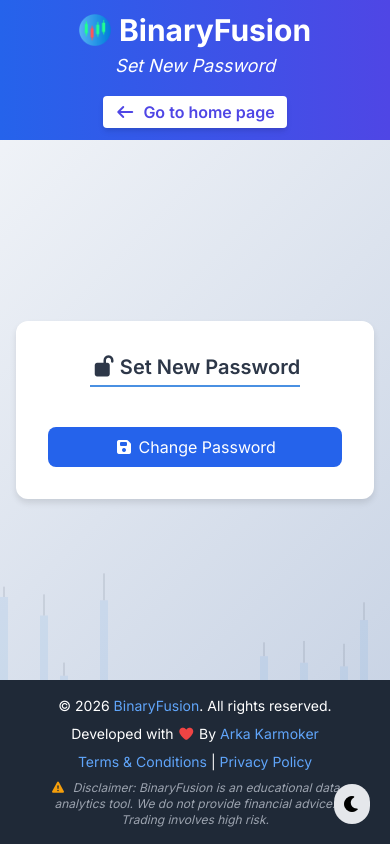
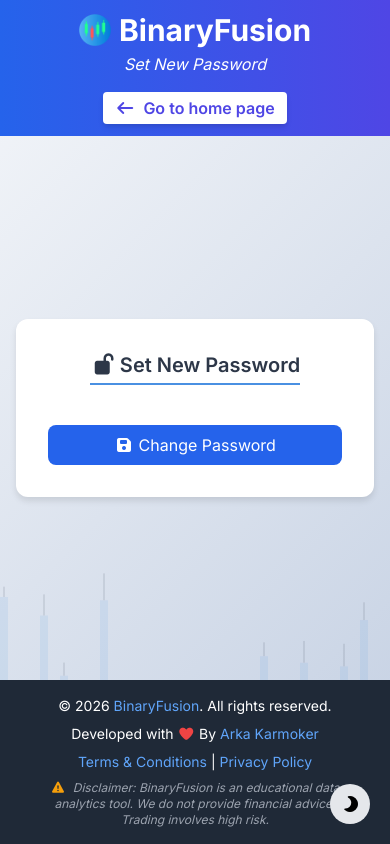
Before and after one commit to ArkaKarmoker/BinaryFusion, a Django app: page /accounts/reset/1/1/ in a window 390 px wide. Run offline with Django 5.2, Linux system fonts and the light colour scheme; some libraries are stand-ins or nearby versions.

Commit message:
Standardize theme toggle button & header subtitle
Normalize the theme toggle markup across account and predictor templates: replace padding-based button with a fixed w-10 h-10 flex-centered rounded button and add fa-flip-horizontal to the moon icon for correct orientation. Also reduce the header subtitle size from text-lg to text-base in templates/includes/header.html to lessen prominence. Affects templates/accounts/*.html, templates/predictor/app.html, and templates/includes/header.html.

```diff
--- a/templates/accounts/dashboard.html
+++ b/templates/accounts/dashboard.html
@@ -574,8 +574,8 @@
 </head>
 <body class="min-h-screen flex flex-col light-mode transition-colors duration-300" id="body">
     <canvas id="tradingCanvas" class="trading-animation"></canvas>
-    <button class="theme-toggle bg-gray-200 dark:bg-gray-700 p-2 rounded-full" onclick="toggleTheme()">
-        <span class="light-icon"><i class="fa fa-moon"></i></span>
+    <button class="theme-toggle bg-gray-200 dark:bg-gray-700 w-10 h-10 flex items-center justify-center rounded-full" onclick="toggleTheme()">
+        <span class="light-icon"><i class="fa fa-moon fa-flip-horizontal"></i></span>
         <span class="dark-icon hidden"><i class="fa fa-sun"></i></span>
     </button>
 
--- a/templates/accounts/login.html
+++ b/templates/accounts/login.html
@@ -200,8 +200,8 @@
 <body class="min-h-screen flex flex-col light-mode transition-colors duration-300" id="body">
     <canvas id="tradingCanvas" class="trading-animation"></canvas>
 
-    <button class="theme-toggle bg-gray-200 dark:bg-gray-700 p-2 rounded-full" onclick="toggleTheme()">
-        <span class="light-icon"><i class="fa fa-moon"></i></span>
+    <button class="theme-toggle bg-gray-200 dark:bg-gray-700 w-10 h-10 flex items-center justify-center rounded-full" onclick="toggleTheme()">
+        <span class="light-icon"><i class="fa fa-moon fa-flip-horizontal"></i></span>
         <span class="dark-icon hidden"><i class="fa fa-sun"></i></span>
     </button>
 
--- a/templates/accounts/password_reset.html
+++ b/templates/accounts/password_reset.html
@@ -156,8 +156,8 @@
 <body class="min-h-screen flex flex-col light-mode transition-colors duration-300" id="body">
     <canvas id="tradingCanvas" class="trading-animation"></canvas>
 
-    <button class="theme-toggle bg-gray-200 dark:bg-gray-700 p-2 rounded-full" onclick="toggleTheme()">
-        <span class="light-icon"><i class="fa fa-moon"></i></span>
+    <button class="theme-toggle bg-gray-200 dark:bg-gray-700 w-10 h-10 flex items-center justify-center rounded-full" onclick="toggleTheme()">
+        <span class="light-icon"><i class="fa fa-moon fa-flip-horizontal"></i></span>
         <span class="dark-icon hidden"><i class="fa fa-sun"></i></span>
     </button>
 
--- a/templates/accounts/password_reset_complete.html
+++ b/templates/accounts/password_reset_complete.html
@@ -102,8 +102,8 @@
 <body class="min-h-screen flex flex-col light-mode transition-colors duration-300" id="body">
     <canvas id="tradingCanvas" class="trading-animation"></canvas>
 
-    <button class="theme-toggle bg-gray-200 dark:bg-gray-700 p-2 rounded-full" onclick="toggleTheme()">
-        <span class="light-icon"><i class="fa fa-moon"></i></span>
+    <button class="theme-toggle bg-gray-200 dark:bg-gray-700 w-10 h-10 flex items-center justify-center rounded-full" onclick="toggleTheme()">
+        <span class="light-icon"><i class="fa fa-moon fa-flip-horizontal"></i></span>
         <span class="dark-icon hidden"><i class="fa fa-sun"></i></span>
     </button>
 
--- a/templates/accounts/password_reset_confirm.html
+++ b/templates/accounts/password_reset_confirm.html
@@ -155,8 +155,8 @@
 <body class="min-h-screen flex flex-col light-mode transition-colors duration-300" id="body">
     <canvas id="tradingCanvas" class="trading-animation"></canvas>
 
-    <button class="theme-toggle bg-gray-200 dark:bg-gray-700 p-2 rounded-full" onclick="toggleTheme()">
-        <span class="light-icon"><i class="fa fa-moon"></i></span>
+    <button class="theme-toggle bg-gray-200 dark:bg-gray-700 w-10 h-10 flex items-center justify-center rounded-full" onclick="toggleTheme()">
+        <span class="light-icon"><i class="fa fa-moon fa-flip-horizontal"></i></span>
         <span class="dark-icon hidden"><i class="fa fa-sun"></i></span>
     </button>
 
--- a/templates/accounts/password_reset_done.html
+++ b/templates/accounts/password_reset_done.html
@@ -102,8 +102,8 @@
 <body class="min-h-screen flex flex-col light-mode transition-colors duration-300" id="body">
     <canvas id="tradingCanvas" class="trading-animation"></canvas>
 
-    <button class="theme-toggle bg-gray-200 dark:bg-gray-700 p-2 rounded-full" onclick="toggleTheme()">
-        <span class="light-icon"><i class="fa fa-moon"></i></span>
+    <button class="theme-toggle bg-gray-200 dark:bg-gray-700 w-10 h-10 flex items-center justify-center rounded-full" onclick="toggleTheme()">
+        <span class="light-icon"><i class="fa fa-moon fa-flip-horizontal"></i></span>
         <span class="dark-icon hidden"><i class="fa fa-sun"></i></span>
     </button>
 
--- a/templates/accounts/registration.html
+++ b/templates/accounts/registration.html
@@ -214,8 +214,8 @@
 <body class="min-h-screen flex flex-col light-mode transition-colors duration-300" id="body">
     <canvas id="tradingCanvas" class="trading-animation"></canvas>
 
-    <button class="theme-toggle bg-gray-200 dark:bg-gray-700 p-2 rounded-full" onclick="toggleTheme()">
-        <span class="light-icon"><i class="fa fa-moon"></i></span>
+    <button class="theme-toggle bg-gray-200 dark:bg-gray-700 w-10 h-10 flex items-center justify-center rounded-full" onclick="toggleTheme()">
+        <span class="light-icon"><i class="fa fa-moon fa-flip-horizontal"></i></span>
         <span class="dark-icon hidden"><i class="fa fa-sun"></i></span>
     </button>
 
--- a/templates/includes/header.html
+++ b/templates/includes/header.html
@@ -6,7 +6,7 @@
             <h1 class="text-3xl font-bold flex items-center">
                 <img src="{% static 'images/favicon2.png' %}" alt="BinaryFusion Logo" class="h-8 w-auto mr-2 inline-block">BinaryFusion
             </h1>
-            <p class="text-lg mt-1 md:mt-0 md:ml-4"><i>{{ header_subtitle }}</i></p>
+            <p class="text-base mt-1 md:mt-0 md:ml-4"><i>{{ header_subtitle }}</i></p>
         </div>
 
         <div class="flex flex-col sm:flex-row items-center space-y-3 sm:space-y-0 sm:space-x-4 w-full md:w-auto justify-center md:justify-end">
--- a/templates/predictor/app.html
+++ b/templates/predictor/app.html
@@ -534,8 +534,8 @@
 <body class="min-h-screen flex flex-col light-mode transition-colors duration-300" id="body">
     <canvas id="tradingCanvas" class="trading-animation"></canvas>
 
-    <button class="theme-toggle bg-gray-200 dark:bg-gray-700 p-2 rounded-full" onclick="toggleTheme()">
-        <span class="light-icon"><i class="fa fa-moon"></i></span>
+    <button class="theme-toggle bg-gray-200 dark:bg-gray-700 w-10 h-10 flex items-center justify-center rounded-full" onclick="toggleTheme()">
+        <span class="light-icon"><i class="fa fa-moon fa-flip-horizontal"></i></span>
         <span class="dark-icon hidden"><i class="fa fa-sun"></i></span>
     </button>
 
```
